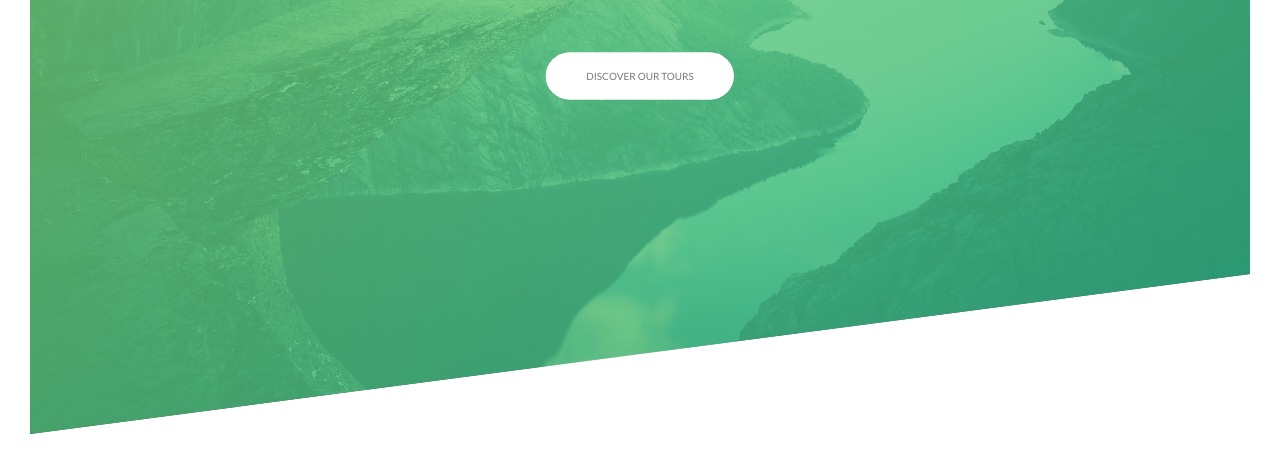
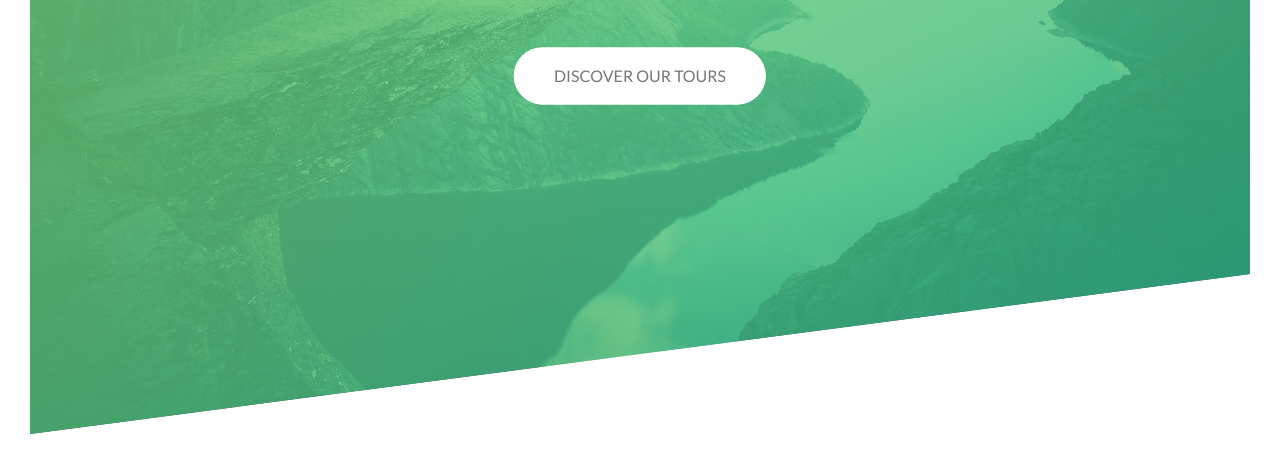
Before and after one commit to DemiwolfLegend/HTML-CSS-natoursGroup, a website: page index.html in a window 1280 px wide. Shown: the part 356-820 px from the top of the page. Drawn offline with Linux system fonts and the light colour scheme.

Commit message:
removing little bugs

```diff
--- a/style.css
+++ b/style.css
@@ -6,14 +6,16 @@
     Dark Green: #28b485
 */
 
-* {
+*,
+*::after,
+*::before {
     margin: 0;
     padding: 0;
-    box-sizing: border-box;
+    box-sizing: inherit;
 }
 
 html {
-    font-size: 10px;
+    font-size: 62.5%;
 }
 
 body {
@@ -22,6 +24,9 @@ body {
     line-height: 1.7;
     color: #777777;
     padding: 3rem;
+
+
+    box-sizing: border-box;
 }
 
 .header {
@@ -126,6 +131,7 @@ body {
     display: inline-block;
     border-radius: 4rem;
     position: relative;
+    font-size: 1.6rem;
 
     transition: all .2s;
 }
@@ -156,7 +162,7 @@ body {
     top: 0;
     left: 0;
     z-index: -10;
-    transition: all .1s;
+    transition: all .2s;
 }
 
 .btn-white::after {
```
